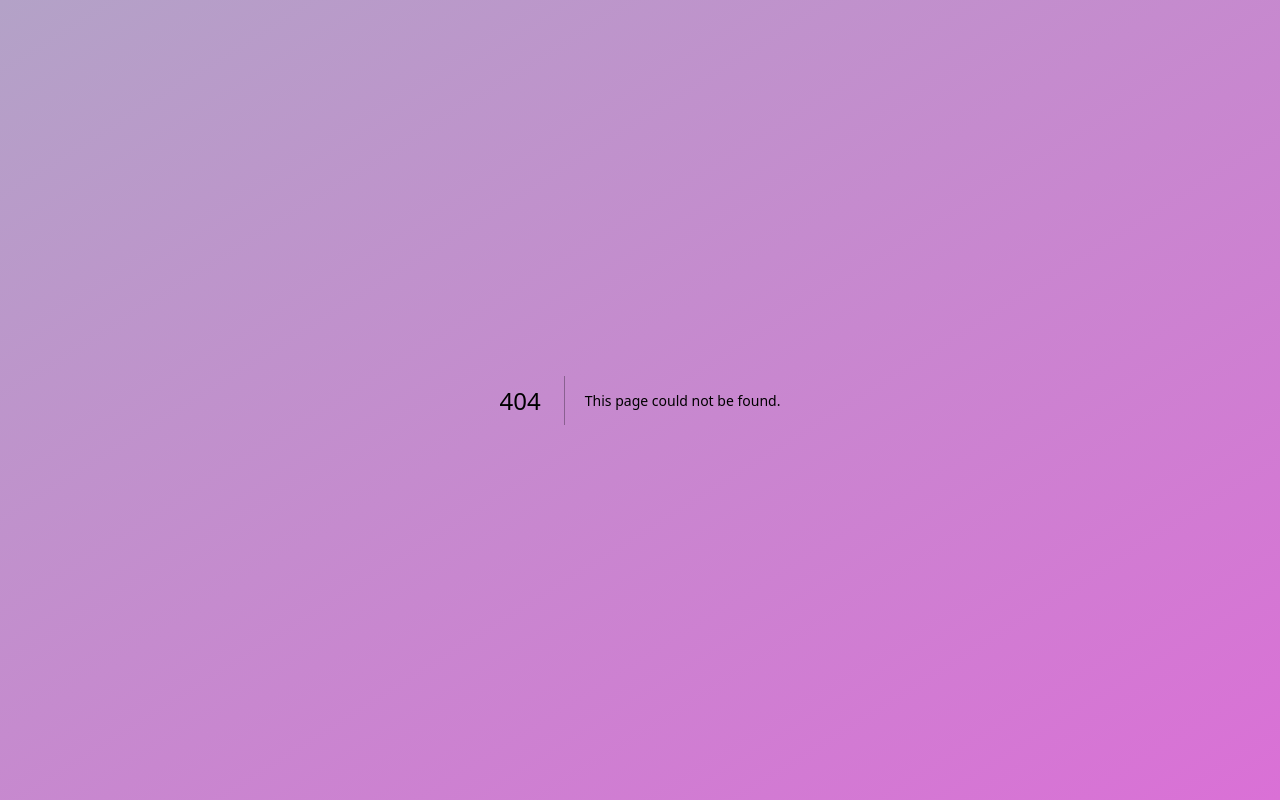
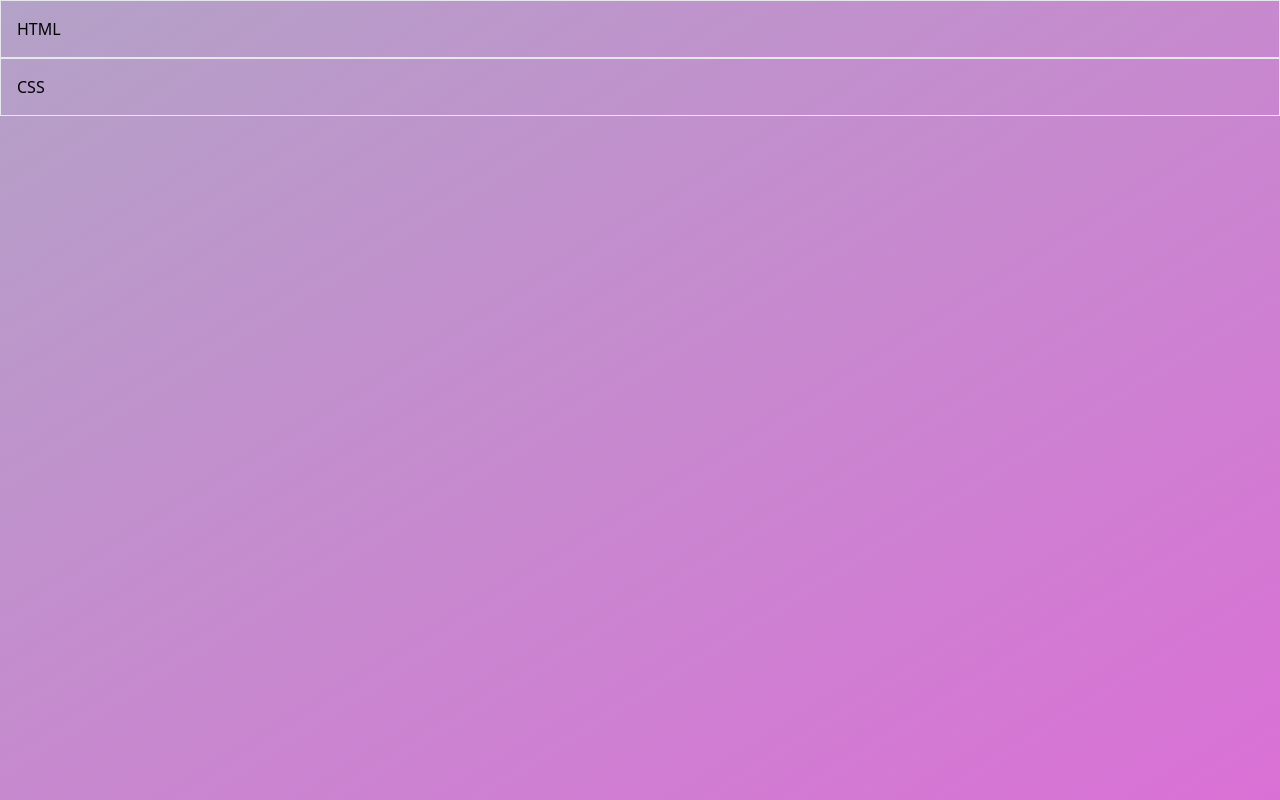
Before and after one commit to Gavhart/plums, a Next.js app: page /notes in a window 1280 px wide. Before the commit this address had no page. Built offline with nearby package versions, Linux system fonts and the light colour scheme.

Commit message:
Dynamic routes

```diff
--- /dev/null
+++ b/src/app/notes/[id]/page.tsx
@@ -0,0 +1,11 @@
+import React from "react";
+
+const Page = ({ params }: { params: { id: string } }) => {
+  return (
+    <div>
+      <p>Note {params.id}</p>
+    </div>
+  );
+};
+
+export default Page;
--- a/src/app/projects/page.tsx
+++ b/src/app/notes/page.tsx
@@ -1,21 +1,21 @@
 import projectData from "@/data/data.json";
+import Link from "next/link";
 
 export default function TasksPage() {
   return (
     <>
       {projectData.folders.map((folder) => (
-        <div
-          key={folder.id}
-          className="border py-4 px-4 flex flex-col gap-4 cursor-pointer"
-        >
-          <p>{folder.name}</p>
-          {/*  Display notes inside the folder */}
+        <div key={folder.id} className="border py-4 px-4 flex flex-col gap-4">
+          <Link href={`notes/${folder.id}`}>
+            <p>{folder.name}</p>
+          </Link>
+          {/* todo Displau this data when clicking this data
           {folder.notes.map((note) => (
             <div key={note.id}>
               <p>{note.title}</p>
               <p>{note.content}</p>
             </div>
-          ))}
+          ))}*/}
         </div>
       ))}
     </>
--- a/src/data/data.json
+++ b/src/data/data.json
@@ -2,7 +2,7 @@
   "folders": [
     {
       "id": "1",
-      "name": "Folder 1",
+      "name": "HTML",
       "notes": [
         {
           "id": "1",
@@ -24,7 +24,7 @@
     },
     {
       "id": "2",
-      "name": "Folder 2",
+      "name": "CSS",
       "notes": [
         {
           "id": "3",
```
